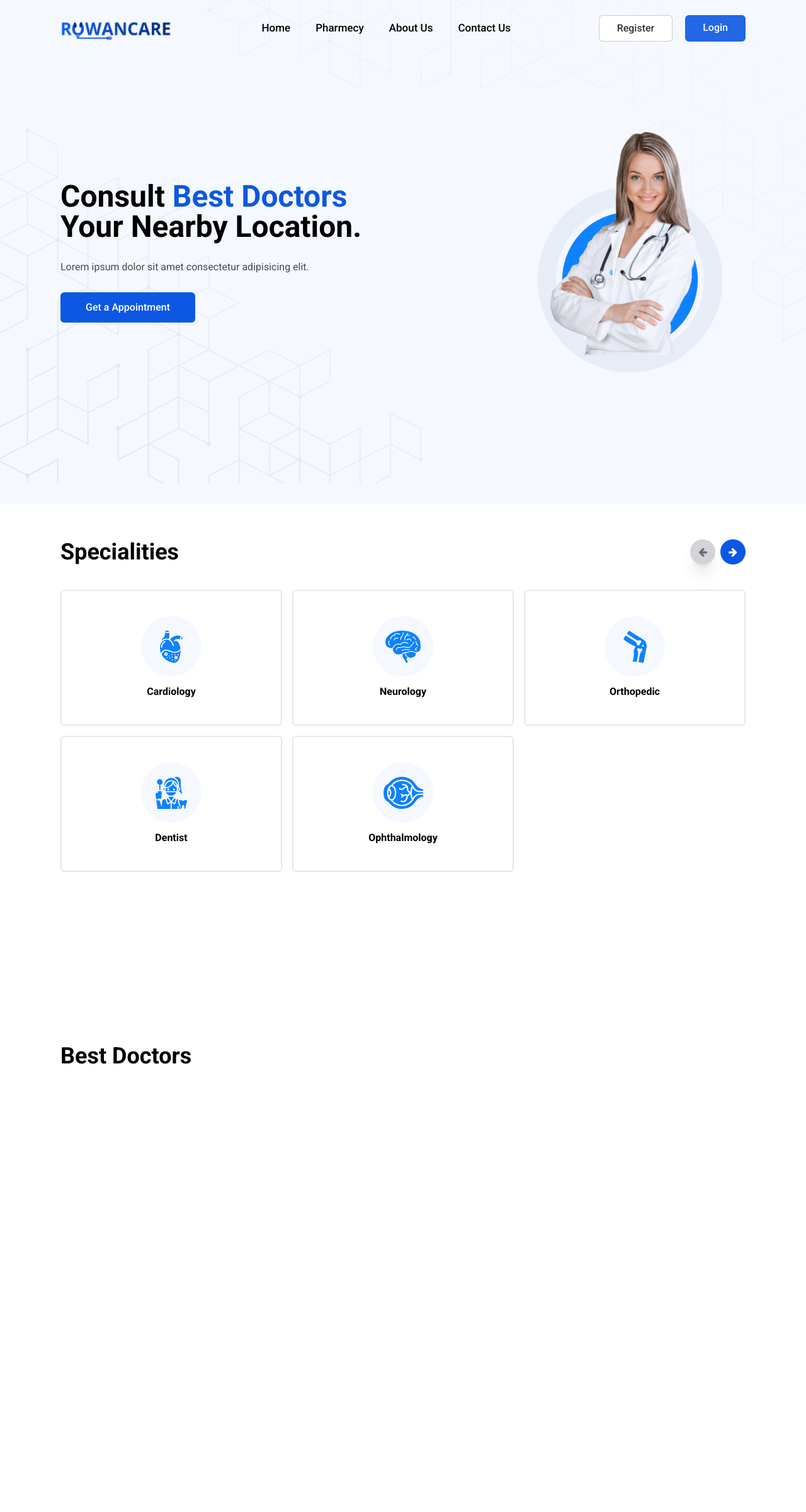
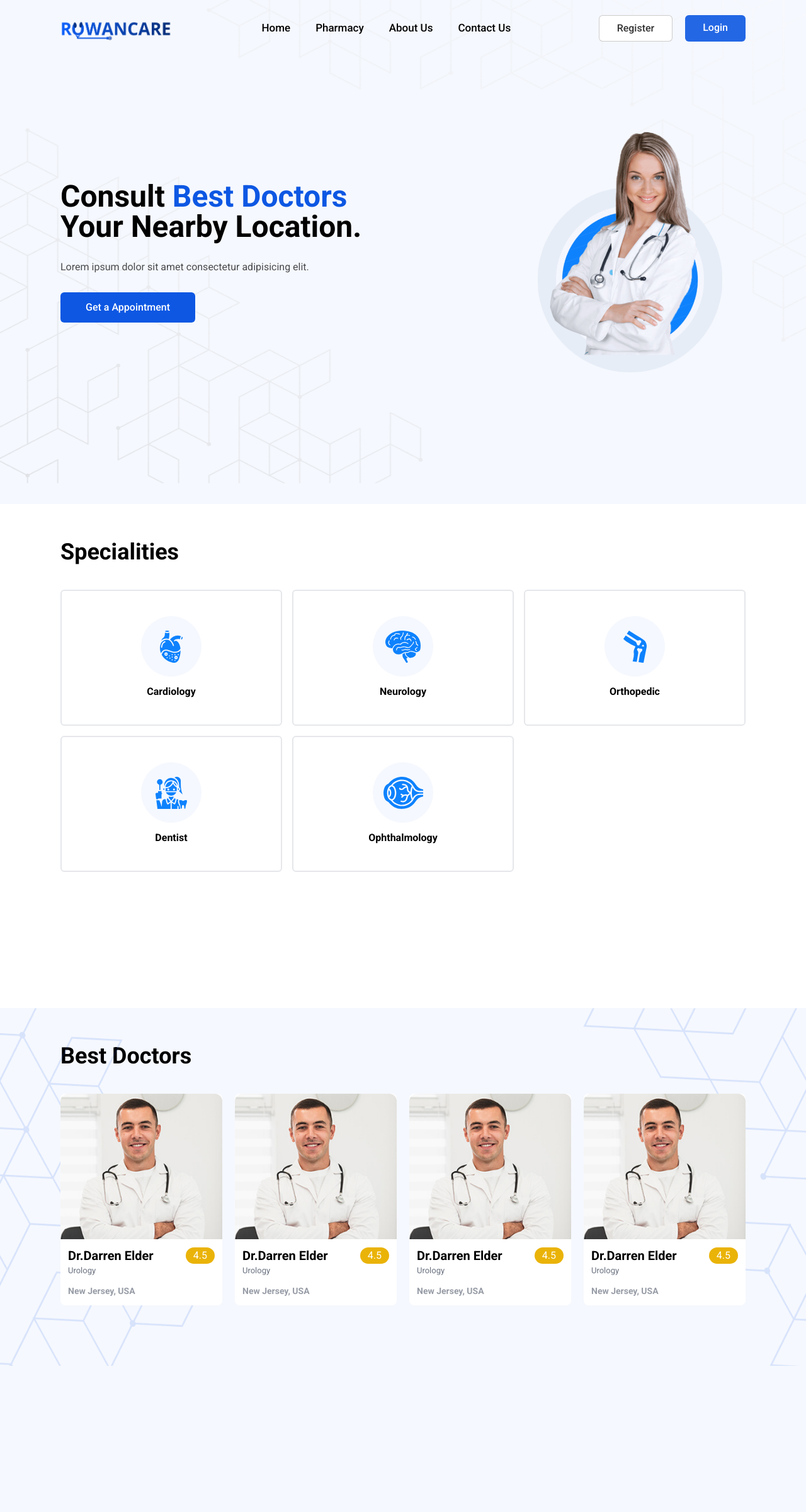
Before and after one commit to mistrypavankumar/RowanCare-php, a PHP site: page / in a window 1280 px wide. Shown: the whole page at 63% size. After the commit the page ends 2168 px from the top, so only its background shows below. Run offline with PHP 8.4, Linux system fonts and the light colour scheme; some libraries are stand-ins or nearby versions.

Commit message:
fixed navbar redering

```diff
--- /dev/null
+++ b/components/bestDoctorCard.php
@@ -0,0 +1,22 @@
+<?php
+    function bestDoctorCard(){
+?>
+<div class="overflow-hidden group cursor-pointer showdow-lg">
+    <div class="w-full overflow-hidden rounded-t-15 bg-white rounded-tl-lg rounded-tr-lg">
+        <img class="w-full group-hover:scale-110 duration-300" src="./assets/images/d1.png" alt="">
+    </div>
+    <div class="p-3 bg-white rounded-bl-lg rounded-br-lg">
+        <div class="flex justify-between items-center">
+            <h1 class="font-bold text-xl">Dr.Darren Elder</h1>
+            <p class="text-white bg-yellow-500 px-3 rounded-full py-[1px]">4.5</p>
+        </div>
+        <p class="text-[13px] text-gray-500 mb-3">Urology</p>
+
+        <p class="text-[14px] text-gray-500/70 font-semibold">New Jersey, USA</p>
+
+    </div>
+</div>
+
+<?php
+    }
+?>
--- a/pages/pharmacy.php
+++ b/components/header.php
@@ -1,9 +1,13 @@
-<!DOCTYPE html>
-<html lang="en">
-<head>
-    <meta charset="UTF-8">
+<!-- header -->
+
+<meta charset="UTF-8">
     <meta name="viewport" content="width=device-width, initial-scale=1.0">
-    <title>Document</title>
+    <title>
+        <?php echo isset($pageTitle) ? $pageTitle : "RowanCare"; ?>
+    </title>
+
+    <!-- global css -->
+    <link rel="stylesheet" href="./css/global.css">
 
     <!-- Tailwind css -->
     <script src="https://cdn.tailwindcss.com"></script>
@@ -15,10 +19,5 @@
         href="https://fonts.googleapis.com/css2?family=Poppins:wght@300;400;500;600&family=Roboto:ital,wght@0,300;0,400;0,500;0,700;0,900;1,300;1,400;1,500&display=swap"
         rel="stylesheet">
 
-</head>
-<body>
-
-    <?php include "../components/navbar.php" ?>
-
-</body>
-</html>
+    <!-- Font Awesome link -->
+    <link rel="stylesheet" href="https://cdnjs.cloudflare.com/ajax/libs/font-awesome/4.7.0/css/font-awesome.min.css">
--- a/components/navbar.php
+++ b/components/navbar.php
@@ -1,28 +1,55 @@
+
+<?php
+    function stickyNavbar() {
+?>
+
+<?php
+    $page = basename($_SERVER['REQUEST_URI']);
+?>
 <div class="py-4 w-full fixed top-0 z-50">
         <div class="flex items-center w-[92%] md:w-[85%] mx-auto py-2 justify-between">
-        <a href="/" class="w-[180px] cursor-pointer">
+            <a href="index.php" class="w-[180px] cursor-pointer">
                 <img class="w-full" src="./assets/logo/Rowancare-logo.png" alt="">
             </a>
             <div class="hidden md:flex items-center gap-10">
-            <a class="text-[17px] hover:text-[#0D57E3] duration-300 font-medium" href="">Home</a>
-            <a class="text-[17px] hover:text-[#0D57E3] duration-300 font-medium" href="pages/pharmacy.php">Pharmecy</a>
-            <a class="text-[17px] hover:text-[#0D57E3] duration-300 font-medium" href="pages/aboutus.php">About
-                Us</a>
-            <a class="text-[17px] hover:text-[#0D57E3] duration-300 font-medium" href="pages/contactus.php">Contact
-                Us</a>
+            <a class="
+                    <?php
+                    echo "text-[17px] duration-300 font-medium hover:text-[#0D57E3]";
+                    echo $page == "index.php" ? " text-[#0D57E3]" : "";
+                    ?>
+                " href="index.php">Home</a>
+
+            <a class="<?php
+                  echo "text-[17px] duration-300 font-medium hover:text-[#0D57E3]";
+                  echo $page == "pharmacy.php" ? " text-[#0D57E3]" : "";
+            ?>" href="pharmacy.php">Pharmacy</a>
+
+            <a class="<?php
+                     echo "text-[17px] duration-300 font-medium hover:text-[#0D57E3]";
+                     echo $page == "aboutus.php" ? " text-[#0D57E3]" : "";
+            ?>" href="aboutus.php">About Us</a>
+            <a class="<?php
+                        echo "text-[17px] duration-300 font-medium hover:text-[#0D57E3]";
+                        echo $page == "contactus.php" ? " text-[#0D57E3]" : "";
+            ?>" href="contactus.php">Contact Us</a>
+
             </div>
             <div class="hidden md:flex gap-5">
 
                 <!-- Register and Login Buttons -->
-            <a href="pages/register.php"
+                <a href="register.php"
                     class="px-7 text-black/80 bg-white hover:scale-105 duration-300 py-2 rounded-md font-medium border-[1.5px] border-black/20 cursor-pointer">
                     Register
                 </a>
 
-            <a href="pages/login.php"
+                <a href="login.php"
                     class="px-7 bg-[#0D57E3]/90 hover:bg-[#0D57E3] hover:scale-105 duration-300 text-white py-2 rounded-md font-medium cursor-pointer">
                     Login
                 </a>
             </div>
         </div>
 </div>
+
+<?php
+}
+?>
--- a/css/global.css
+++ b/css/global.css
@@ -1,22 +1,3 @@
-.flip-card {
-    perspective: 1000px;
-    width: 200px;
-    height: 200px;
-    position: relative;
+.bgPrimary{
+    background-color: #F5F8FE;
 }
-
-.flip-card-front, .flip-card-back {
-    transition: transform 0.7s;
-    backface-visibility: hidden;
-    position: absolute;
-    top: 0;
-    left: 0;
-}
-
-.flip-card:hover .flip-card-front {
-    transform: rotateY(180deg);
-}
-
-.flip-card:hover .flip-card-back {
-    transform: rotateY(360deg);
-}
--- a/index.php
+++ b/index.php
@@ -4,27 +4,7 @@
 <html lang="en">
 
 <head>
-    <meta charset="UTF-8">
-    <meta name="viewport" content="width=device-width, initial-scale=1.0">
-    <title>RowanCare</title>
-
-    <!-- global css -->
-    <link rel="stylesheet" href="./css/global.css">
-
-    <!-- Tailwind css -->
-    <script src="https://cdn.tailwindcss.com"></script>
-
-    <!-- Roboto Google font -->
-    <link rel="preconnect" href="https://fonts.googleapis.com">
-    <link rel="preconnect" href="https://fonts.gstatic.com" crossorigin>
-    <link
-        href="https://fonts.googleapis.com/css2?family=Poppins:wght@300;400;500;600&family=Roboto:ital,wght@0,300;0,400;0,500;0,700;0,900;1,300;1,400;1,500&display=swap"
-        rel="stylesheet">
-
-    <!-- Font Awesome link -->
-    <link rel="stylesheet" href="https://cdnjs.cloudflare.com/ajax/libs/font-awesome/4.7.0/css/font-awesome.min.css">
-
-
+    <?php require_once "components/header.php" ?>
 
     <style>
         body {
@@ -39,7 +19,10 @@
     <main>
 
         <!-- navbar -->
-        <?php include "components/navbar.php" ?>
+        <?php
+        require_once "components/navbar.php";
+        stickyNavbar()
+        ?>
 
         <!-- banner -->
         <div class="h-screen bg-[#F5F8FE] w-full pt-24 md:pt-0 relative overflow-hidden">
@@ -60,7 +43,7 @@
 
                     <!-- Appointment button -->
                     <a class="text-center bg-[#0D57E3] text-white px-10 py-3 rounded-md outline-none border-none cursor-pointer flex items-center sm:w-fit justify-center font-medium"
-                        href="pages/appointment.php">Get a
+                        href="appointment.php">Get a
                         Appointment</a>
                 </div>
                 <div class="flex justify-center items-center">
@@ -70,20 +53,10 @@
         </div>
 
         <!-- specialities -->
-        <div class="h-screen w-full bg-white">
+        <div class="h-auto md:h-screen w-full bg-white">
             <div class="w-[92%] md:w-[85%] mx-auto py-14">
                 <div class="flex justify-between items-center">
                     <h1 class="text-2xl md:text-4xl font-bold">Specialities</h1>
-                    <div class="flex gap-2">
-                        <div
-                            class="flex justify-center items-center hover:text-white text-black/50 w-[40px] cursor-pointer hover:bg-[#0D57E3] duration-300 bg-gray-500/30 shadow-xl shadow-inner h-[40px] rounded-full">
-                            <i class="fa fa-arrow-left" aria-hidden="true"></i>
-                        </div>
-                        <div
-                            class="flex justify-center items-center text-white w-[40px] cursor-pointer hover:bg-[#0D57E3] duration-300 h-[40px] rounded-full bg-[#0D57E3]">
-                            <i class="fa fa-arrow-right" aria-hidden="true"></i>
-                        </div>
-                    </div>
                 </div>
 
                 <div class="grid grid-cols-1 sm:grid-cols-2 md:grid-cols-3 gap-4 py-10">
@@ -99,10 +72,24 @@
         </div>
 
         <!-- Best Doctors -->
-        <div class="h-screen w-full bg-white">
+        <div class="bg-[#F5F8FE] h-auto w-full relative overflow-hidden">
+            <img class="w-full h-auto absolute z-10" src="./assets/images/banner-img1.png" alt="banner-bg-img">
+
             <div class="w-[92%] md:w-[85%] mx-auto py-14">
                 <div class="flex justify-between items-center">
                     <h1 class="text-2xl md:text-4xl font-bold">Best Doctors</h1>
+                </div>
+
+                <div class="grid grid-cols-2 sm:grid-cols-3 md:grid-cols-4 py-10 gap-5 relative z-20">
+                    <?php
+                        include "components/bestDoctorCard.php";
+
+                        bestDoctorCard();
+                        bestDoctorCard();
+                        bestDoctorCard();
+                        bestDoctorCard();
+
+                    ?>
                 </div>
             </div>
         </div>
```
Also changed, not shown: aboutus.php (added, +18 -0 lines), appointment.php (added, +18 -0 lines), contactus.php (added, +18 -0 lines), login.php (added, +18 -0 lines), pages/appointment.php (deleted, +0 -12 lines), pages/login.php (deleted, +0 -11 lines), pharmacy.php (added, +18 -0 lines), register.php (added, +18 -0 lines), assets/images/banner-img1.png (added), assets/images/d1.png (added), pages/aboutus.php (deleted), pages/contactus.php (deleted), pages/register.php (deleted). Lines whose indentation alone changed are shown as unchanged.
